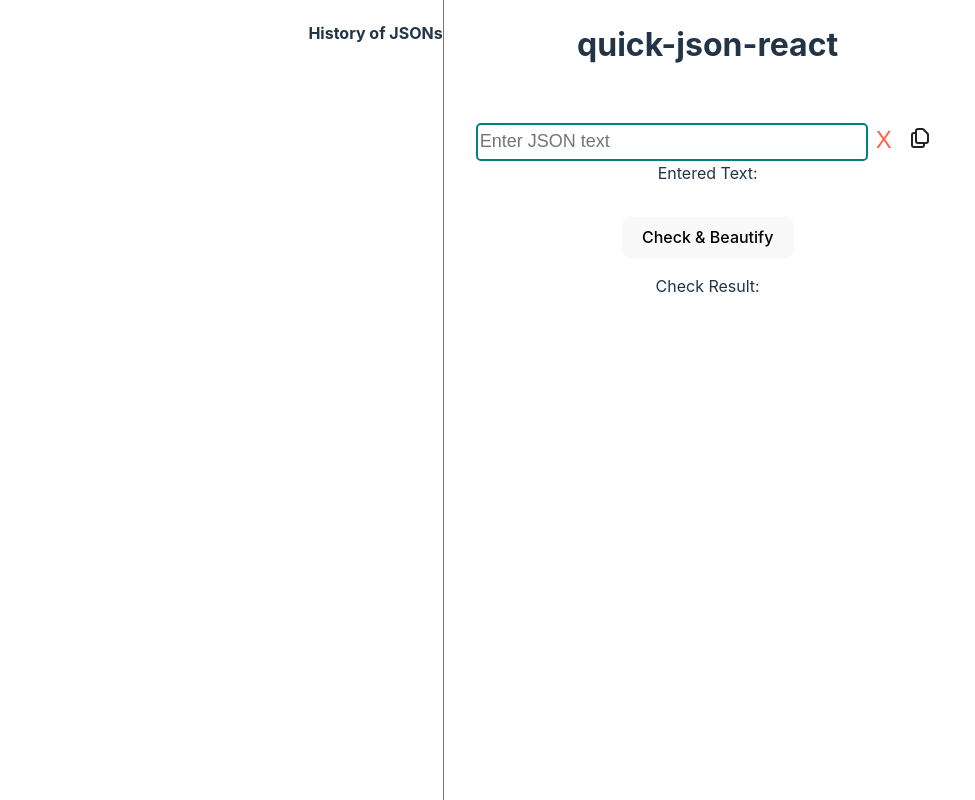
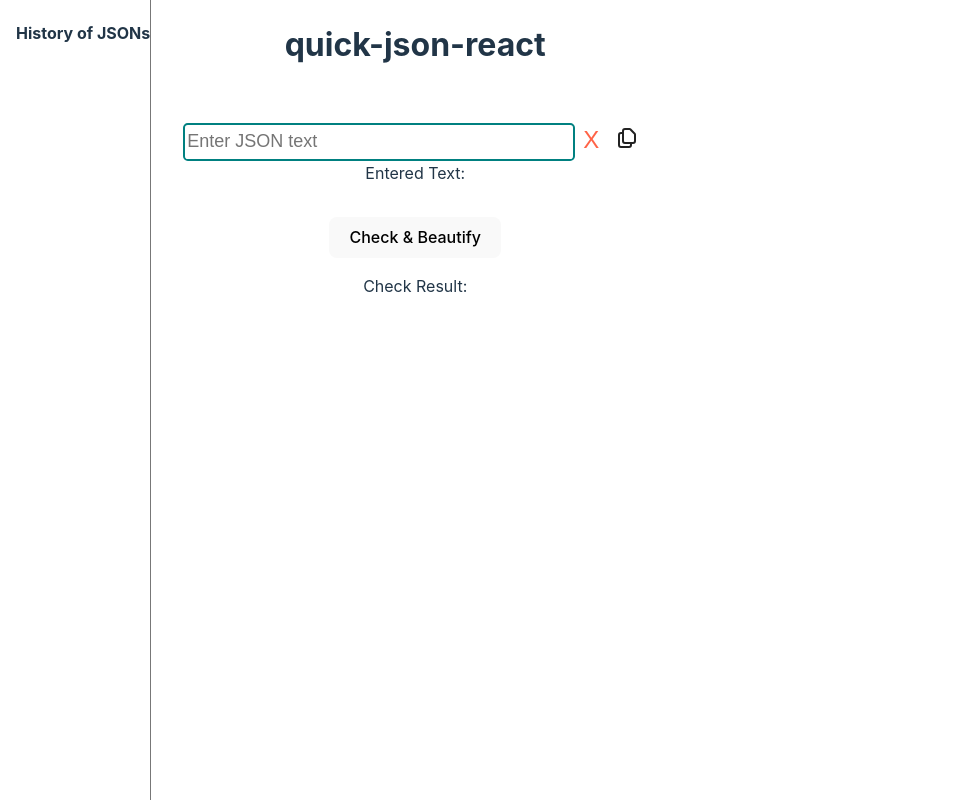
Before and after one commit to sgtao/quick-json-react, a React (Vite) app: page / in a window 1280 px wide. Shown: the whole page, without its empty margins (0-975 px from the left). Built offline with nearby package versions, Linux system fonts and the light colour scheme.

Commit message:
Fix:modify main and App style for place left side

```diff
--- a/src/components/HistorySideMenu.jsx
+++ b/src/components/HistorySideMenu.jsx
@@ -6,7 +6,8 @@ import Modal from 'react-modal';
 const StyledListDivision = styled.div({
   height: '100vh',
   width: '100%',
-  maxWidth: '20rem',
+  maxWidth: '24rem',
+  paddingLeft: '1rem',
   borderRight: '1px solid #777',
 });
 const StyledListItem = styled.li({
--- a/src/index.css
+++ b/src/index.css
@@ -9,13 +9,14 @@
   text-rendering: optimizeLegibility;
   -webkit-font-smoothing: antialiased;
   -moz-osx-font-smoothing: grayscale;
+  width: fit-content;
 }
 
 body {
   padding: 0;
-  margin: 0 auto;
+  margin: 0;
   display: flex;
-  place-items: center;
+  width: fit-content;
   min-width: 320px;
   min-height: 100vh;
 }
```
